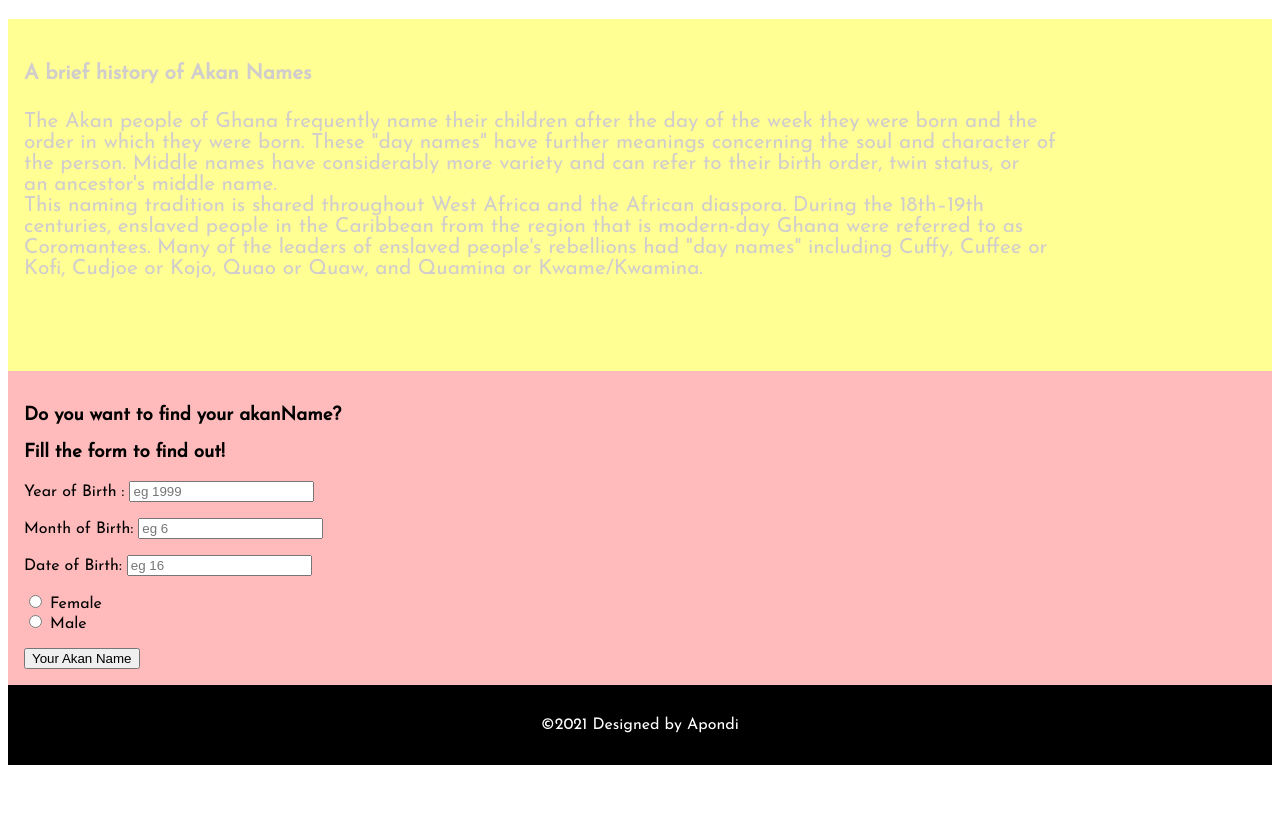
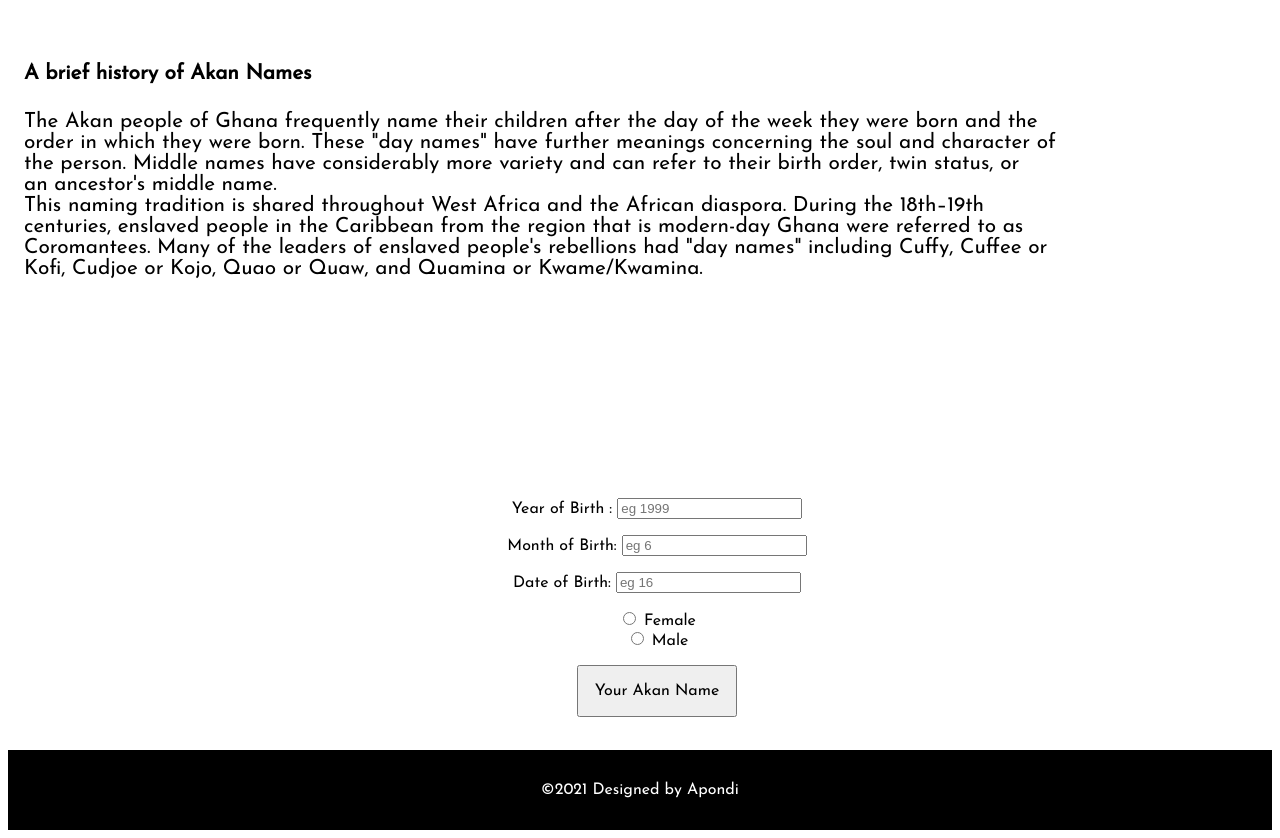
Before and after one commit to Apondi-Otieno/akanName, a plain HTML site: page index.html in a window 1280 px wide. Shown: the part 101-939 px from the top of the page. Before the commit the page ends 874 px from the top, so only its background shows below. Drawn offline with Linux system fonts and the light colour scheme.

Commit message:
this will save changes made to css

```diff
--- a/style.css
+++ b/style.css
@@ -7,7 +7,6 @@ html {
 header {
 
 height: 10vh;
-text-align: center;
 padding:1rem;
 
 }
@@ -25,22 +24,35 @@ padding:1rem;
     font-weight: 400;
 }
 #introduction {
-background-color: rgba(255, 255, 0, 0.425);
+
   font-size:1.3rem;
   padding:1rem;
-  color: rgb(209, 205, 205);
-  background-image: url(img/1.\ Vector\ Illustration);
   height:20rem;
 
 }
 
-#form {
-    background-color:rgba(255, 0, 0, 0.267);
+#form{
+text-align:center;
+ color:white;
     padding:1rem;
+    background-image: url(img/1.\ Vector\ Illustration);
 
 }
+ form {
+     border:  solid 1px white;
+    width:40%;
+    margin-left: 30%;
+ color: black;
+     background-color: white;
+     padding:1rem;
+ }
 
 
+ button {
+     padding:1rem;
+     font-family: 'josefin sans';
+     font-size: 1rem;
+ }
 footer {
 background-color: black;
 color: white;
```
Also changed, not shown: index.html (+1 -1 lines), img/2.jpeg (deleted).
